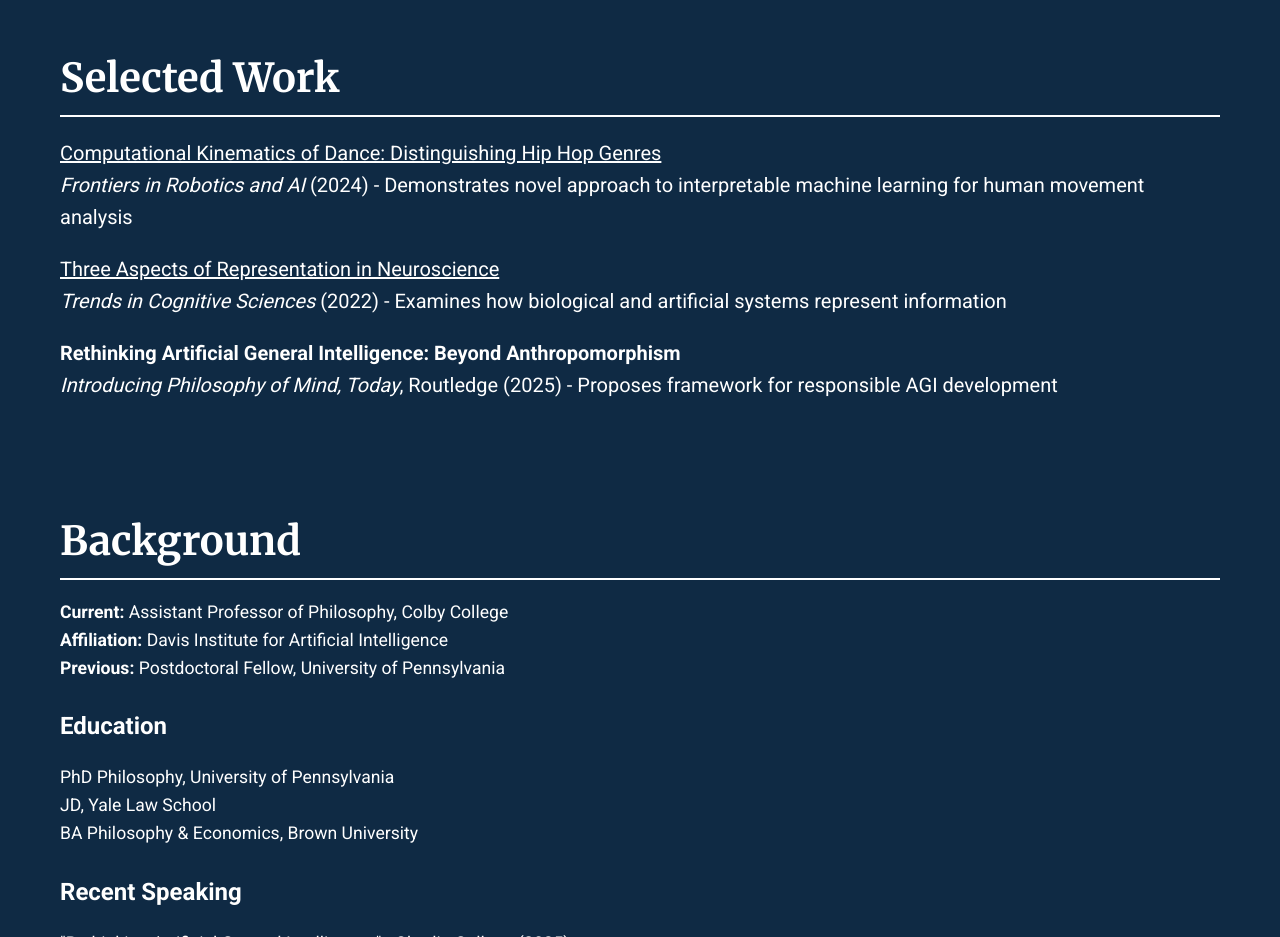
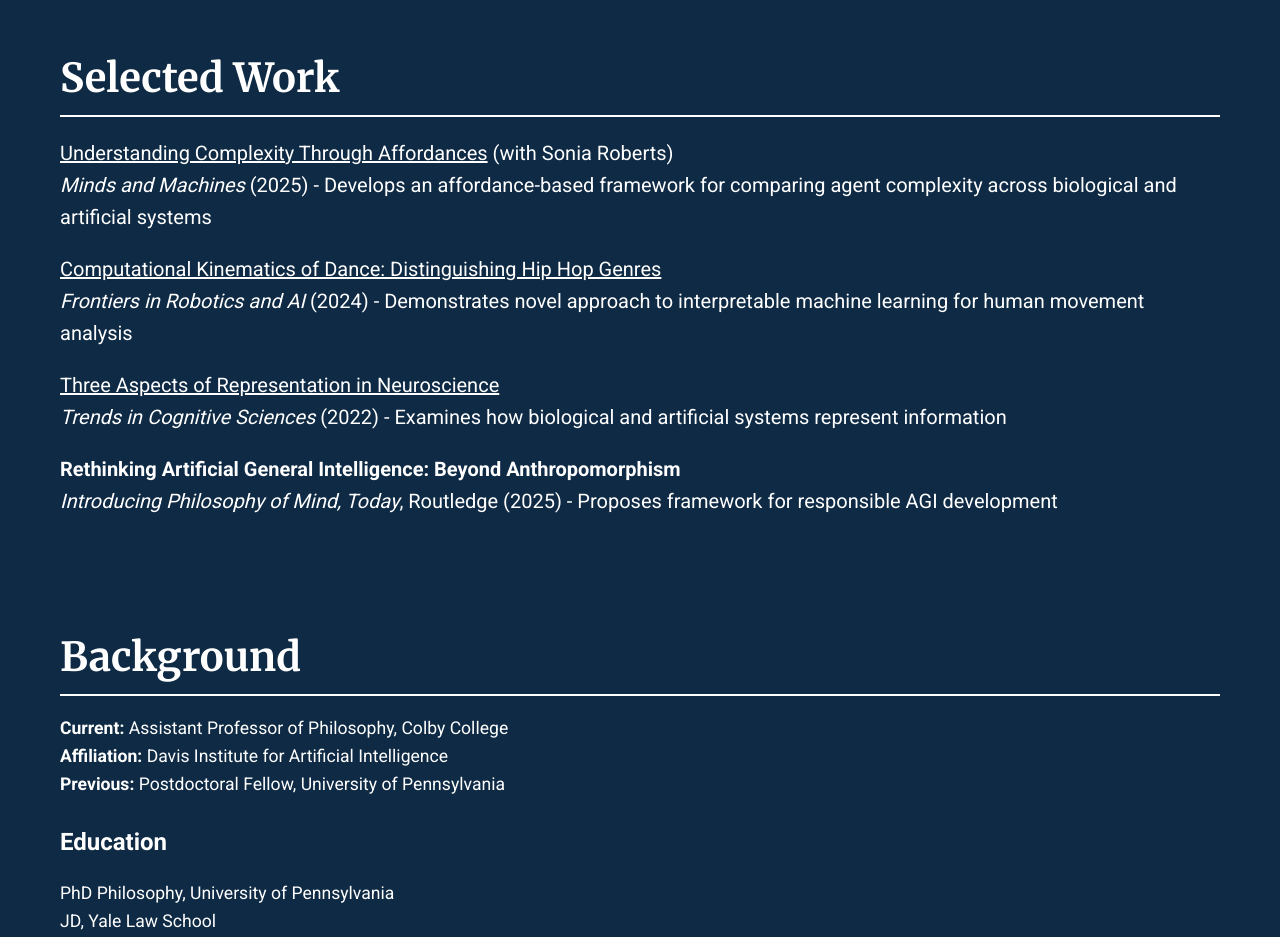
Before and after one commit to tBenBaker/bakerintel, a plain HTML site: page index.html in a window 1280 px wide. Shown: the part 1000-1937 px from the top of the page. Drawn offline with Linux system fonts and the light colour scheme.

Commit message:
affordance paper add

```diff
--- a/index.html
+++ b/index.html
@@ -29,6 +29,9 @@
 
         <section class="section-select-work">
             <h2>Selected Work</h2>
+
+            <p><a href="https://link.springer.com/article/10.1007/s11023-025-09748-7" target="_blank" rel="noopener noreferrer">Understanding Complexity Through Affordances</a> (with Sonia Roberts)<br>
+            <em>Minds and Machines</em> (2025) - Develops an affordance-based framework for comparing agent complexity across biological and artificial systems</p>
 
             <p><a href="https://www.frontiersin.org/journals/robotics-and-ai/articles/10.3389/frobt.2024.1295308/full">Computational Kinematics of Dance: Distinguishing Hip Hop Genres</a><br>
             <em>Frontiers in Robotics and AI</em> (2024) - Demonstrates novel approach to interpretable machine learning for human movement analysis</p>
```
